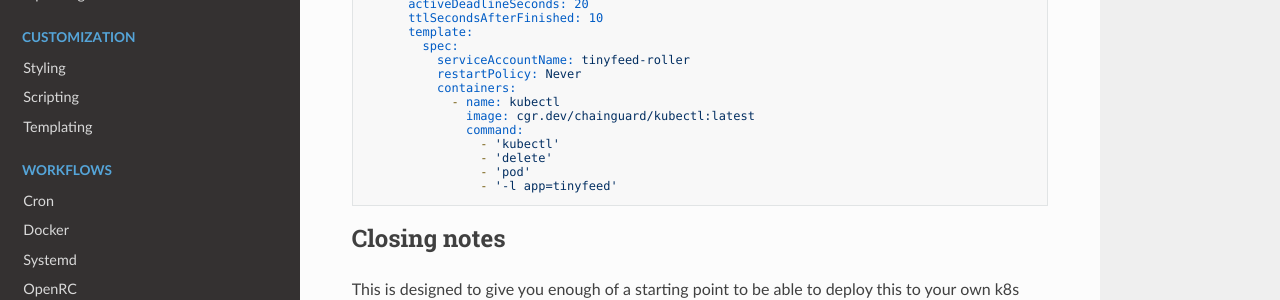
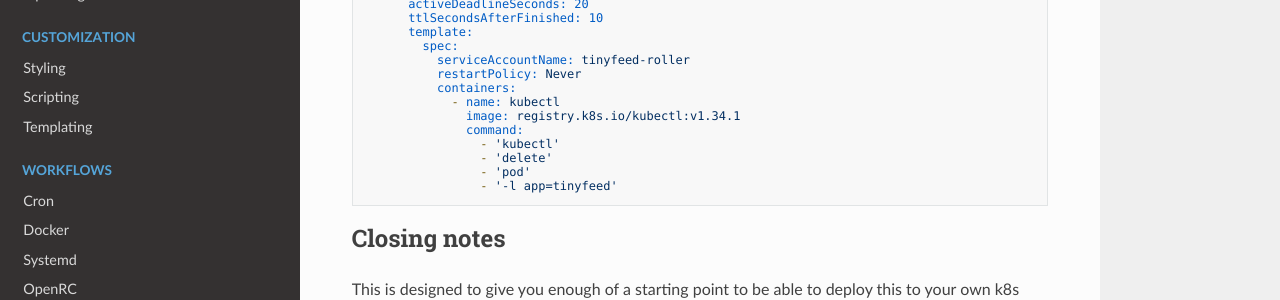
Before and after one commit to TheBigRoomXXL/tinyfeed, an MkDocs documentation site: the page built from docs/kubernetes.md, in a window 1280 px wide and 900 px high, scrolled down 5482 px. Shown: the part 313-613 px from the top of the window. Built offline with MkDocs 1.6.1, drawn with Linux system fonts in a browser that asks for light colours; nearby versions of some CDN libraries.

Commit message:
feat(kubernetes): Use official kubectl image

```diff
--- a/docs/kubernetes.md
+++ b/docs/kubernetes.md
@@ -328,7 +328,7 @@ spec:
           restartPolicy: Never
           containers:
             - name: kubectl
-              image: cgr.dev/chainguard/kubectl:latest
+              image: registry.k8s.io/kubectl:v1.34.1
               command:
                 - 'kubectl'
                 - 'delete'
```
